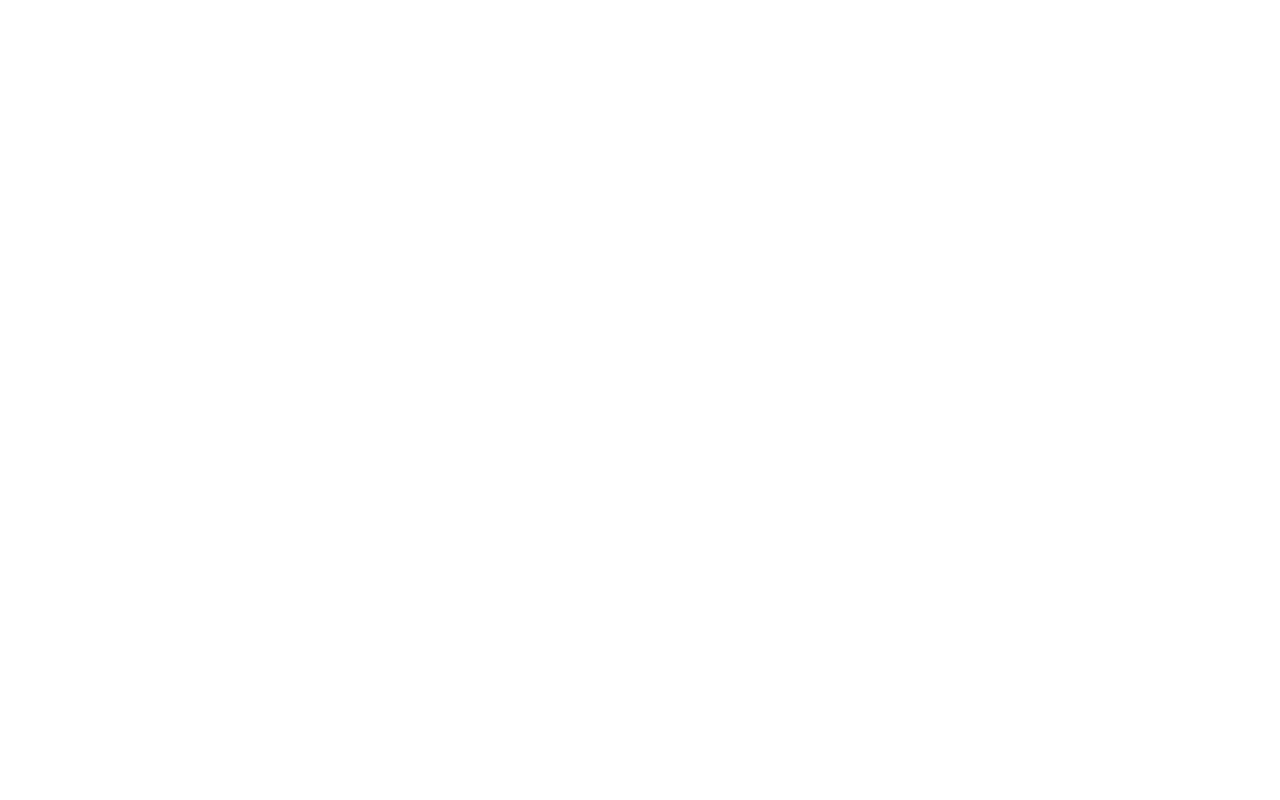
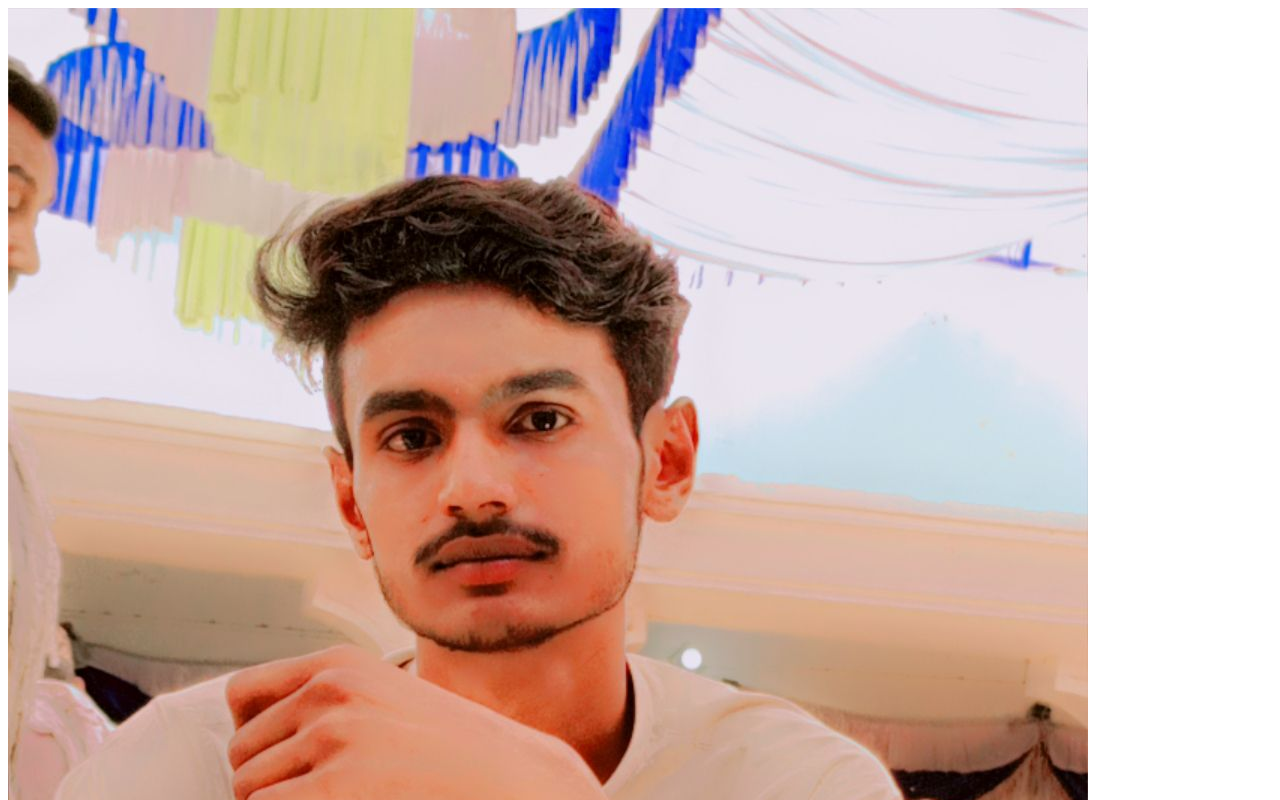
Before and after one commit to maharAbdulbari/saylani-welfare, a plain HTML site: page Developer.html in a window 1280 px wide. Shown: the top 800 px of the page. Drawn offline with Linux system fonts and the light colour scheme.

Commit message:
add new changes

```diff
--- a/Developer.html
+++ b/Developer.html
@@ -6,6 +6,6 @@
     <title>Document</title>
 </head>
 <body>
-    <img src="" alt="">
+    <img src="WhatsApp Image 2024-05-15 at 01.28.20_07cef329.jpg" alt="">
 </body>
 </html>
```
Also changed, not shown: index.html (+1 -1 lines), WhatsApp Image 2024-05-15 at 01.28.20_07cef329.jpg (added).
